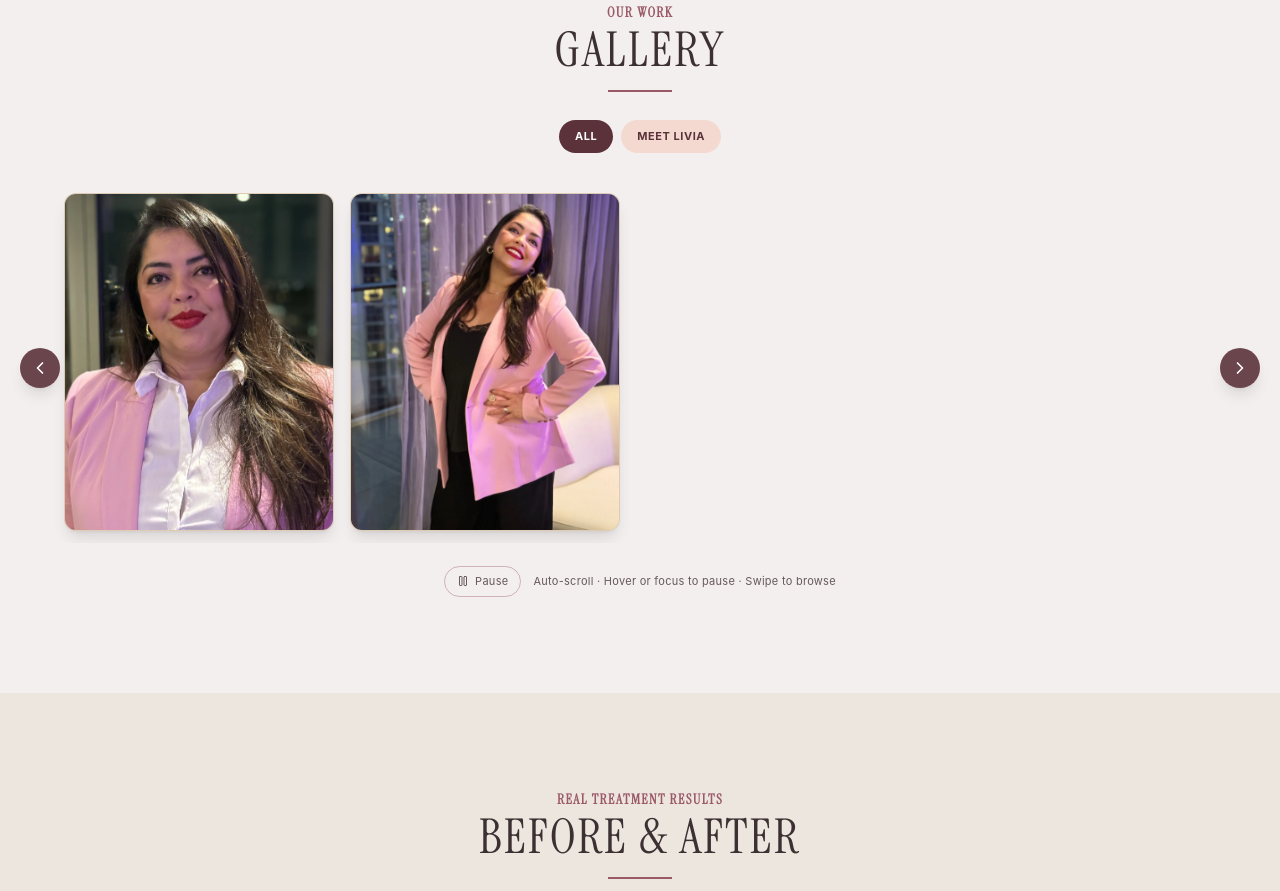
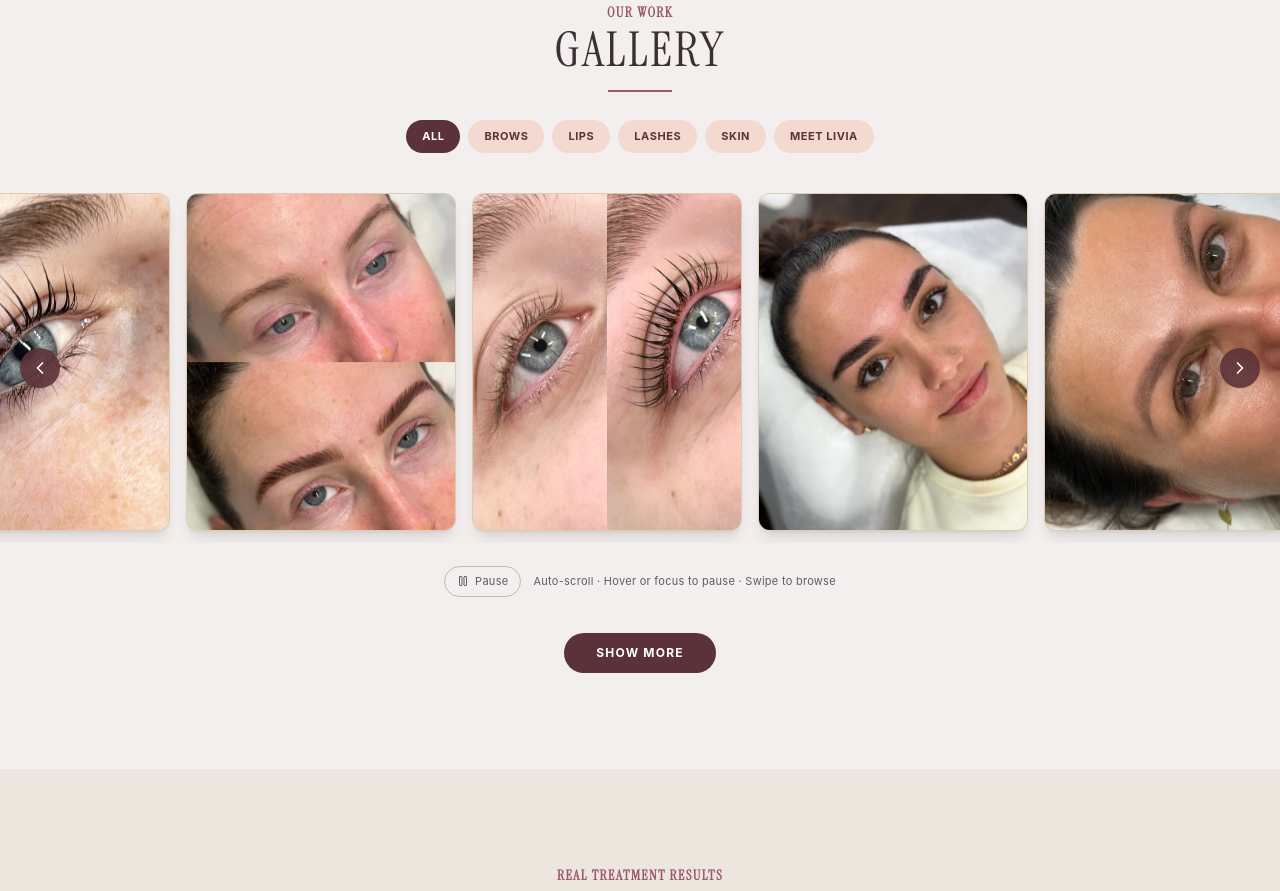
Before and after one commit to joorgeec3/Bella-Beauty-Brazil, a React (Vite) app: page / in a window 1280 px wide. Shown: the part 3920-4811 px from the top of the page. Built offline with nearby package versions, Linux system fonts and the light colour scheme; no server answers.

Commit message:
Add all 43 distinct categorized client photos and 14 correctly routed videos to homepage gallery data

```diff
--- a/src/data/galleryData.ts
+++ b/src/data/galleryData.ts
@@ -1,6 +1,6 @@
 /** Real images supplied by the client. Result comparisons stay exclusively in Before & After. */
-export type BellaGalleryCategory = 'Brows' | 'Lips' | 'Lashes' | 'Skin' | 'Studio' | 'Livia' | 'Waxing';
-export type BellaGalleryItem = { id: string; image: string; category: BellaGalleryCategory; kind: 'result' | 'studio' | 'livia' | 'editorial'; alt: string };
+export type BellaGalleryCategory = 'Brows' | 'Lips' | 'Lashes' | 'Skin' | 'Whitening' | 'Studio' | 'Livia' | 'Waxing';
+export type BellaGalleryItem = { id: string; image: string; category: BellaGalleryCategory; kind: 'result' | 'studio' | 'livia' | 'editorial'; alt: string; serviceName?: string };
 
 const withSiteBase = (item: BellaGalleryItem): BellaGalleryItem => ({
   ...item,
@@ -63,13 +63,68 @@ const homepageFeaturedImageNames = new Set([
   'lip-blush-photography.webp',
   'waxing-treatment.webp',
   'about-livia-02.webp',
+  'about-livia-03.webp',
   'salon-brand-wall.webp',
   'salon-details.webp',
   'salon-consultation.webp',
   'salon-client-experience.webp',
   'salon-celebration.webp',
 ]);
-export const homeGallery = bellaGallery.filter(({ image }) => !homepageFeaturedImageNames.has(image.split('/').pop() || ''));
+// Media from the client's categorised archive: 43 distinct original photographs.
+// Keep one photo in one service folder; do not clone photos to fill unrelated services.
+const newPhotoFolders: { slug: string; name: string; category: BellaGalleryCategory; count: number }[] = [
+  { slug: 'brow-sculpt', name: 'Brow Sculpt', category: 'Brows', count: 7 },
+  { slug: 'brow-sculpt-tint', name: 'Brow Sculpt & Tint', category: 'Brows', count: 2 },
+  { slug: 'male-brow-sculpt', name: 'Male Brow Sculpt', category: 'Brows', count: 1 },
+  { slug: 'shadow-brows', name: 'Shadow Brows', category: 'Brows', count: 5 },
+  { slug: 'brow-lamination', name: 'Brow Lamination & Lash Lift', category: 'Brows', count: 3 },
+  { slug: 'lash-lift', name: 'Lash Lift & Tint', category: 'Lashes', count: 9 },
+  { slug: 'lip-blush', name: 'Lip Blush', category: 'Lips', count: 6 },
+  { slug: 'lip-bliss-hydration', name: 'Lip Hydration', category: 'Lips', count: 3 },
+  { slug: 'dermaplaning', name: 'Dermaplaning', category: 'Skin', count: 2 },
+  { slug: 'facial-spa', name: 'Facial Spa', category: 'Skin', count: 2 },
+  { slug: 'teeth-whitening', name: 'Teeth Whitening', category: 'Whitening', count: 3 },
+];
+const mediaRoot = '/assets/bella/client-2026-10-v2';
+const photoGroups = newPhotoFolders.map(({ slug, name, category, count }) =>
+  Array.from({ length: count }, (_, index) => ({
+    id: `new-${slug}-${index + 1}`,
+    image: `${mediaRoot}/${slug}/${slug}-${String(index + 1).padStart(2, '0')}.webp`,
+    category, kind: 'editorial' as const, alt: `${name} at Bella Beauty Brazil — photo ${index + 1}`,
+    serviceName: name,
+  }))
+);
+// Mix the first image from each service before showing second images, so visitors
+// immediately see different categories rather than many consecutive brow photos.
+const photosInOrder = Array.from({ length: Math.max(...photoGroups.map(group => group.length)) }, (_, index) =>
+  photoGroups.flatMap(group => group[index] ? [group[index]] : [])
+).flat();
+
+export const newBellaServiceGallery: BellaGalleryItem[] = photosInOrder.map(item => withSiteBase(item));
+export const homeGallery = uniqueImages([
+  ...newBellaServiceGallery,
+  ...bellaGallery.filter(({ image }) => !homepageFeaturedImageNames.has(image.split('/').pop() || '')),
+]);
+
+export type BellaGalleryVideo = { id: string; src: string; category: BellaGalleryCategory; serviceName: string };
+const newVideoFolders: { slug: string; name: string; category: BellaGalleryCategory; count: number }[] = [
+  { slug: 'brow-sculpt', name: 'Brow Sculpt', category: 'Brows', count: 2 },
+  { slug: 'brow-lamination', name: 'Brow Lamination & Lash Lift', category: 'Brows', count: 5 },
+  { slug: 'dreamy-brows', name: 'Dreamy Brows — Massage', category: 'Brows', count: 1 },
+  { slug: 'shadow-brows', name: 'Shadow Brows', category: 'Brows', count: 1 },
+  { slug: 'facial-spa', name: 'Facial Spa', category: 'Skin', count: 2 },
+  { slug: 'lip-blush', name: 'Lip Blush', category: 'Lips', count: 1 },
+  { slug: 'lip-bliss-hydration', name: 'Lip Hydration', category: 'Lips', count: 1 },
+  { slug: 'teeth-whitening', name: 'Teeth Whitening', category: 'Whitening', count: 1 },
+];
+export const galleryVideos: BellaGalleryVideo[] = newVideoFolders.flatMap(({ slug, name, category, count }) =>
+  Array.from({ length: count }, (_, index) => ({
+    id: `gallery-video-${slug}-${index + 1}`,
+    src: `${import.meta.env.BASE_URL}assets/bella/client-2026-10-v2/${slug}/${slug}-video-${String(index + 1).padStart(2, '0')}.mp4`,
+    category,
+    serviceName: name,
+  }))
+);
 
 // The featured lash-lift comparison appears above; the other results remain available without repetition.
 export const bellaBeforeAfter = uniqueImages(clientGallery.filter((item) =>
```
